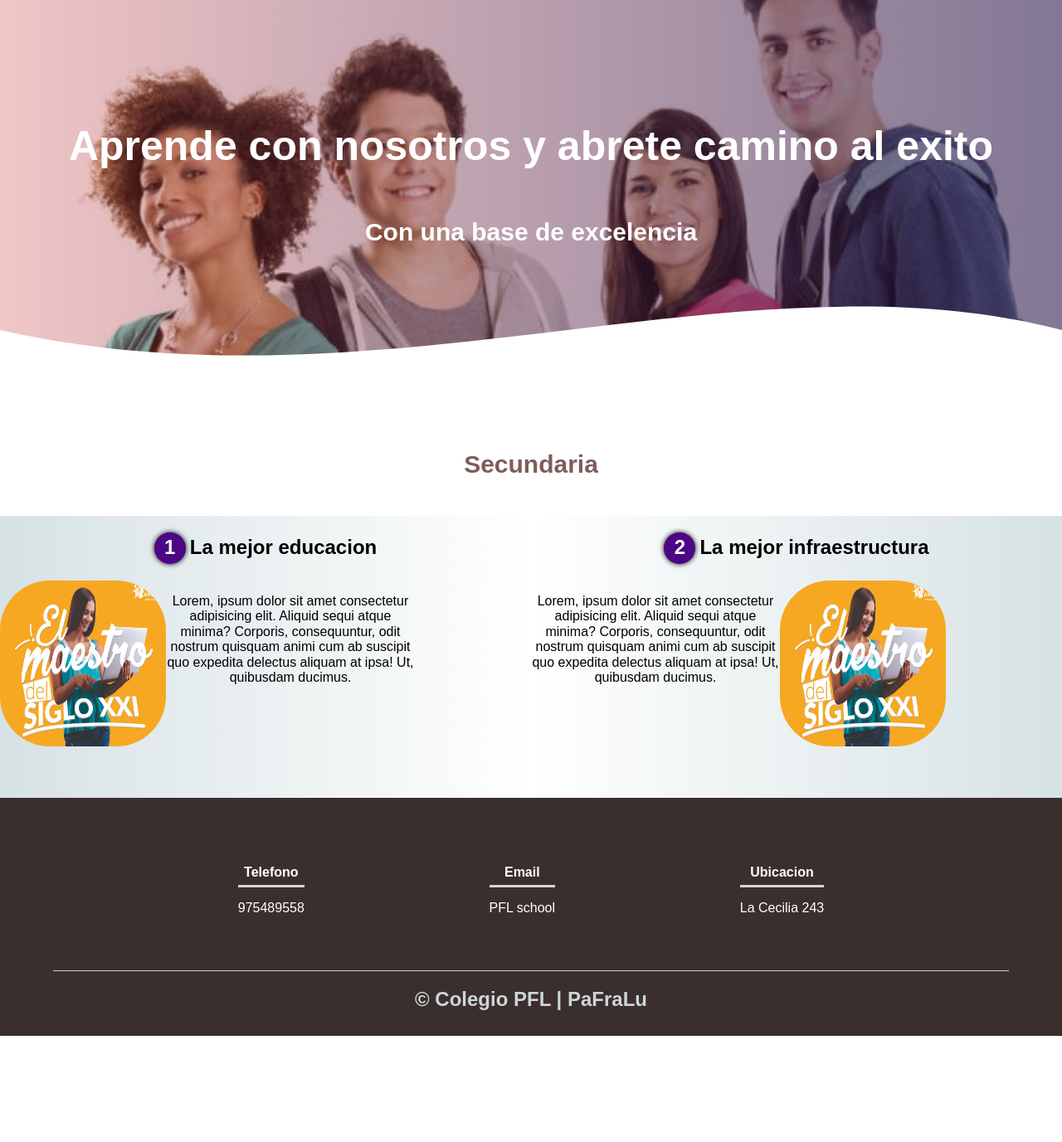
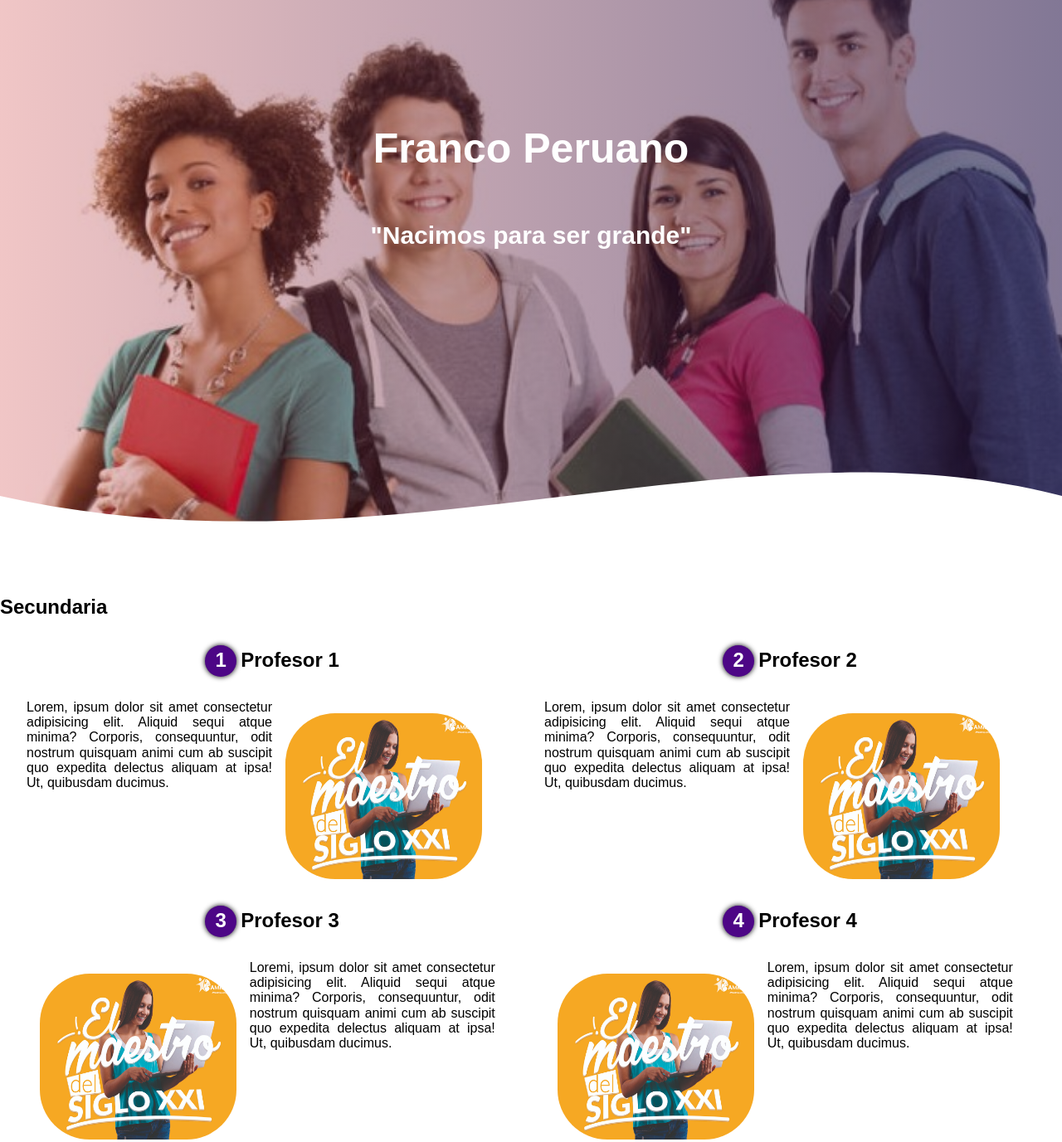
Before and after one commit to cisco20-prejunior/trabajo-de-prueba, a plain HTML site: page maestrosecundaria.html in a window 1280 px wide. Shown: the part 102-1479 px from the top of the page at 83% size. Before the commit the page ends 1351 px from the top, so only its background shows below. Drawn offline with Linux system fonts and the light colour scheme.

Commit message:
Mejora en Profesores secundaria

```diff
--- a/estilos/stylesinicial.css
+++ b/estilos/stylesinicial.css
@@ -17,7 +17,6 @@ img{
 .navegacion{
     width: 100%;
     text-align: right;
-    margin-top: 15px;
     margin-right: 2px;
 }
 .navegacion ul{
@@ -66,7 +65,7 @@ img{
     opacity: 1;
 }
 /* header */
-header{
+.header{
     width: 100%;
     height: 100vh;
     background: #8360c3;
@@ -79,7 +78,7 @@ header{
     position: relative;
 }
 header .textos-header{
-    position: static;
+    position: relative;
     display: flex;
     height: 430px;
     align-items: center;
@@ -105,9 +104,13 @@ header .textos-header{
     bottom: 0;
     width: 100%;
 }
-
-/* primeros 2 profesores */
-
+.titulo_inicial{
+    display: inline-block;
+    width: 100%;
+    text-align: center;
+    font-size: 50px;
+    margin-bottom: .5rm;
+}
 /* el numerito ese */
 span{
     background: #4d0686;
--- a/estilos/stylessecundaria.css
+++ b/estilos/stylessecundaria.css
@@ -1,6 +1,12 @@
-
 body{
     font-family: Arial;
+}
+
+#check{
+    display: none;
+}
+label{
+    visibility: hidden;
 }
 
 /* imagenes */
@@ -11,8 +17,7 @@ img{
 .navegacion{
     width: 100%;
     text-align: right;
-    padding-top: 15px;
-    padding-right: 20px;
+    margin-right: 2px;
 }
 .navegacion ul{
     list-style: none;
@@ -60,11 +65,9 @@ img{
     opacity: 1;
 }
 /* header */
-/* hearder */
-
-header{
+.header{
     width: 100%;
-    height: 600px;
+    height: 100vh;
     background: #8360c3;
     /* fallback for old browsers */
     /* Chrome 10-25, Safari 5.1-6 */
@@ -74,15 +77,8 @@ header{
     background-attachment: fixed;
     position: relative;
 }
-.contenedor{
-    padding: 60px 0;
-    width: 90%;
-    max-width: 1000px;
-    margin: auto;
-    overflow: hidden;
-}
 header .textos-header{
-    position: static;
+    position: relative;
     display: flex;
     height: 430px;
     align-items: center;
@@ -91,12 +87,6 @@ header .textos-header{
     text-align: center;
 
 }
-.textos-header{
-    position: relative;
-    padding: 0;
-    margin: auto;
-}
-
 .textos-header h1{
     font-size: 50px;
     color: white
@@ -108,73 +98,18 @@ header .textos-header{
     font-weight: 300px ;
 }
 
-.titulo{
-    color: #642a73;
-    font-size: 30px;
-    text-align: center;
-    margin-bottom: 60px;
-}
 /* portada */
 .wave{
     position: absolute;
     bottom: 0;
     width: 100%;
 }
-
-/* secundaria profesores */
-.secundaria__prof1{
-    display: flex;
-}
-.secundaria__prof2{
-    display: flex;
-}
-.secundaria__parrafo{
-    display: block;
-    width: 300px;
-    height: 200px;
-}
-
-.secundaria__bloque1{
-    float: left;
-    width: 50%;
-    display: block;
-    background: linear-gradient(to left, hsl(0, 0%, 100%), hsl(193, 21%, 87%));
-    padding-bottom: 30px;
-
-}
-.secundaria__bloque2{
-    width: 50%;
-    float: right;
-    display: block;
-    padding-bottom: 30px;
-    background: linear-gradient(to right, hsl(0, 0%, 100%), hsl(193, 21%, 87%));
-}
-.secundaria__imagen1{
-    display: block;
-}
-.titulo__secundaria{
-    display: block;
+.titulo_inicial{
+    display: inline-block;
+    width: 100%;
     text-align: center;
-}
-.titulo__secundaria1{
-    display: block;
-    text-align: center;
-}
-/* secundaria titulos */
-.secundaria{
-    display: inline;
-    text-align: center;
-    -webkit-margin-before: 100px;
-            margin-block-start: 100px;
-}
-.secundaria__titulo{
-    padding: 20px;
-    color: rgba(85, 35, 35, 0.746);
-    display: block;
-    background: white;
-    font-size: 30px;
-    font-weight: 30px;
-    font-family: Arial, Helvetica, sans-serif;
+    font-size: 50px;
+    margin-bottom: .5rm;
 }
 /* el numerito ese */
 span{
--- a/maestrosecundaria.html
+++ b/maestrosecundaria.html
@@ -1,14 +1,21 @@
 <!Doctype html>
 <html lang="es">
+
 <head>
     <meta charset="UTF-8">
     <meta name="viewport" content="width=device-width, initial-scale=1.0">
     <link rel="stylesheet" href="estilos\normalize.css">
+    <link rel="stylesheet" href="grid/gridgenerall.css">
     <link rel="stylesheet" href="estilos\stylessecundaria.css" type="text/css" media="all">
+    <script src="https://kit.fontawesome.com/65b1cfe81d.js" crossorigin="anonymous"></script>
     <title>Profesores del Franco Peruano</title>
 </head>
+
 <body>
-    <header>
+    <header class="header">
+        <div clas="navegacion_contenedor">
+            <input type="checkbox" id="check">
+            <label for="check" class="fas fa-align-justify"></label>
             <nav class="navegacion">
                 <ul class="menu">
                     <li><a href="index.html">Inicio</a></li>
@@ -24,30 +31,91 @@
                     <li><a href="#">Mas</a></li>
                 </ul>
             </nav>
-        <section class="textos-header">
-            <h1>Aprende con nosotros y abrete camino al exito</h1>
-            <h2>Con una base de excelencia</h2>
+        </div>
+        <div class="textos-header">
+            <h1>Franco Peruano</h1>
+            <h2>"Nacimos para ser grande"</h2>
+        </div>
+        <div class="wave" style="height: 150px; overflow: hidden;"><svg viewBox="0 0 500 150" preserveAspectRatio="none"
+                style="height: 100%; width: 100%;">
+                <path d="M0.00,49.98 C180.86,154.44 349.20,-49.98 500.00,49.98 L500.00,150.00 L0.00,150.00 Z"
+                    style="stroke: none; fill: #fff;"></path>
+            </svg>
+        </div>
+    </header>
+    <h2 class="titulo_secundaria">Secundaria</h2>
+    <main class="contenedor">
+        <h2 class="titulo_secundaria">Secundaria</h2>
+        <section class="profesor profesor_1">
+            <h2 class=" titulo titulo_1"><span>1</span>Profesor 1</h2>
+            <p class="parrafo parrafo_1">Lorem, ipsum dolor sit amet consectetur adipisicing elit. Aliquid sequi atque
+                minima? Corporis, consequuntur, odit nostrum quisquam animi cum ab suscipit quo expedita delectus
+                aliquam at ipsa! Ut, quibusdam ducimus.</p>
+            <img src="imagenes\EL-MAESTRO-DEL-SIGLO-XXI.jpg" width=200 height=200 alt=""
+                class="imagen imagen_1 imagen_impar" href="#">
         </section>
-        <div class= "wave" style="height: 150px; overflow: hidden;" ><svg viewBox="0 0 500 150" preserveAspectRatio="none" style="height: 100%; width: 100%;"><path d="M0.00,49.98 C180.86,154.44 349.20,-49.98 500.00,49.98 L500.00,150.00 L0.00,150.00 Z" style="stroke: none; fill: #fff;"></path></svg></div>
-    </header>
-    <main>
-        <section class="secundaria">
-                <h2 class="secundaria__titulo">Secundaria</h2>
-                <div class="secundaria__contenido">
-                    <div class="secundaria__bloque1">
-                    <h2 class="titulo__secundaria"><span>1</span>La mejor educacion</h2>
-                    <div class="secundaria__prof1">
-                        <img src="imagenes\EL-MAESTRO-DEL-SIGLO-XXI.jpg" width= 200 height= 200 alt="" class="secundaria__imagen">
-                        <p class="secundaria__parrafo">Lorem, ipsum dolor sit amet consectetur adipisicing elit. Aliquid sequi atque minima? Corporis, consequuntur, odit nostrum quisquam animi cum ab suscipit quo expedita delectus aliquam at ipsa! Ut, quibusdam ducimus.</p>
-                    </div>
-                    </div>
-                    <div class="secundaria__bloque2">
-                    <h2 class="titulo__secundaria1"><span>2</span>La mejor infraestructura</h2>
-                    <div class="secundaria__prof2">
-                        <p class="secundaria__parrafo">Lorem, ipsum dolor sit amet consectetur adipisicing elit. Aliquid sequi atque minima? Corporis, consequuntur, odit nostrum quisquam animi cum ab suscipit quo expedita delectus aliquam at ipsa! Ut, quibusdam ducimus.</p>
-                        <img src="imagenes\EL-MAESTRO-DEL-SIGLO-XXI.jpg" width= 200 height= 200 alt="" class="secundaria__imagen1">
-                    </div>
-                </div>
+
+        <section class="profesor profesor_2">
+            <h2 class="titulo titulo_2"><span>2</span>Profesor 2</h2>
+            <p class="parrafo parrafo_2">Lorem, ipsum dolor sit amet consectetur adipisicing elit. Aliquid sequi atque
+                minima? Corporis, consequuntur, odit nostrum quisquam animi cum ab suscipit quo expedita delectus
+                aliquam at ipsa! Ut, quibusdam ducimus.</p>
+            <img src="imagenes\EL-MAESTRO-DEL-SIGLO-XXI.jpg" width=200 height=200 alt=""
+                class="imagen imagen_2 imagen_par">
+        </section>
+
+        <section class="profesor profesor_3">
+            <h2 class="titulo titulo_3"><span>3</span>Profesor 3</h2>
+            <img src="imagenes\EL-MAESTRO-DEL-SIGLO-XXI.jpg" width=200 height=200 alt=""
+                class="imagen imagen_3 imagen_impar" href="#">
+            <p class="parrafo parrafo_3">Loremi, ipsum dolor sit amet consectetur adipisicing elit. Aliquid sequi atque
+                minima? Corporis, consequuntur, odit nostrum quisquam animi cum ab suscipit quo expedita delectus
+                aliquam at ipsa! Ut, quibusdam ducimus.</p>
+        </section>
+
+        <section class="profesor profesor_4">
+            <h2 class="titulo titulo_4"><span>4</span>Profesor 4</h2>
+            <img src="imagenes\EL-MAESTRO-DEL-SIGLO-XXI.jpg" width=200 height=200 alt=""
+                class="imagen imagen_4 imagen_par">
+            <p class="parrafo parrafo_4">Lorem, ipsum dolor sit amet consectetur adipisicing elit. Aliquid sequi atque
+                minima? Corporis, consequuntur, odit nostrum quisquam animi cum ab suscipit quo expedita delectus
+                aliquam at ipsa! Ut, quibusdam ducimus.</p>
+        </section>
+
+        <section class="profesor profesor_5">
+            <h2 class=" titulo titulo_5"><span>5</span>Profesor 5</h2>
+            <p class="parrafo parrafo_5">Lorem, ipsum dolor sit amet consectetur adipisicing elit. Aliquid sequi atque
+                minima? Corporis, consequuntur, odit nostrum quisquam animi cum ab suscipit quo expedita delectus
+                aliquam at ipsa! Ut, quibusdam ducimus.</p>
+            <img src="imagenes\EL-MAESTRO-DEL-SIGLO-XXI.jpg" width=200 height=200 alt=""
+                class="imagen imagen_5 imagen_impar" href="#">
+        </section>
+
+        <section class="profesor profesor_6">
+            <h2 class=" titulo titulo_6"><span>6</span>Profesor 6</h2>
+            <p class="parrafo parrafo_6">Lorem, ipsum dolor sit amet consectetur adipisicing elit. Aliquid sequi atque
+                minima? Corporis, consequuntur, odit nostrum quisquam animi cum ab suscipit quo expedita delectus
+                aliquam at ipsa! Ut, quibusdam ducimus.</p>
+            <img src="imagenes\EL-MAESTRO-DEL-SIGLO-XXI.jpg" width=200 height=200 alt=""
+                class="imagen imagen_6 imagen_par" href="#">
+        </section>
+
+        <section class="profesor profesor_7">
+            <h2 class="titulo titulo_7"><span>7</span>Profesor 7</h2>
+            <img src="imagenes\EL-MAESTRO-DEL-SIGLO-XXI.jpg" width=200 height=200 alt=""
+                class="imagen imagen_7 imagen_impar">
+            <p class="parrafo parrafo_7">Lorem, ipsum dolor sit amet consectetur adipisicing elit. Aliquid sequi atque
+                minima? Corporis, consequuntur, odit nostrum quisquam animi cum ab suscipit quo expedita delectus
+                aliquam at ipsa! Ut, quibusdam ducimus.</p>
+        </section>
+
+        <section class="profesor profesor_8">
+            <h2 class="titulo titulo_8"><span>8</span>Profesor 8</h2>
+            <img src="imagenes\EL-MAESTRO-DEL-SIGLO-XXI.jpg" width=200 height=200 alt=""
+                class="imagen imagen_8 imagen_par">
+            <p class="parrafo parrafo_8">Lorem, ipsum dolor sit amet consectetur adipisicing elit. Aliquid sequi atque
+                minima? Corporis, consequuntur, odit nostrum quisquam animi cum ab suscipit quo expedita delectus
+                aliquam at ipsa! Ut, quibusdam ducimus.</p>
         </section>
     </main>
     <footer>
@@ -68,3 +136,4 @@
         <h2 class="titulo-final">&copy; Colegio PFL | PaFraLu</h2>
     </footer>
 </body>
+</html>
```
Also changed, not shown: grid/gridgenerall.css (renamed from grid/gridinicial.css, +4 -13 lines), index.html (+0 -1 lines), maestrosinicial.html (+7 -5 lines). Lines whose indentation alone changed are shown as unchanged.
